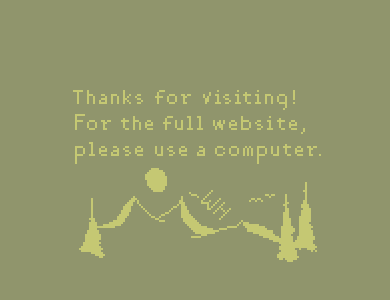
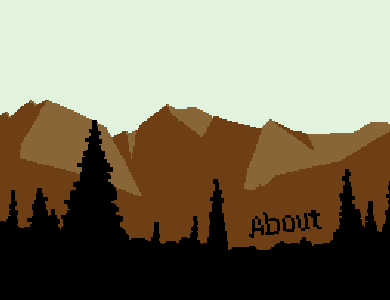
Before and after one commit to W-Holtz/W-Holtz.github.io, a plain HTML site: page index.html in a window 390 px wide. Shown: the part 246-546 px from the top of the page. Drawn offline with Linux system fonts and the light colour scheme.

Commit message:
Fixed mobile so that scaling works in full

```diff
--- a/canvas.js
+++ b/canvas.js
@@ -1,5 +1,7 @@
 // #region - Constants
 const MAX_FRAMES = 1000
+const MIN_VIEW_SIZE = 800
+const MIN_VIEW_HEIGTH = 600
 // MOBILE MESSAGE
 const MOBILE_MESSAGE = './mobileWarning.png';
 const WINDOW = './window.png';
@@ -26,19 +28,48 @@ const STAMPS_FRAMES = 2;
 const STAMPS_SKINS = 3;
 // #endregion - Constants
 
-
 // #region - Context/canvas setup
 // Get canvas obj
 let canvas = document.querySelector('canvas');
 let canvasStyle = window.getComputedStyle(canvas);
 const ctx = canvas.getContext('2d');
+let widthToHeightRatio=1
+
+
+/*
+
+--- RESIZING ---
+This one has proven the most troublesome. I could easily resize the images that I draw, but then
+the quality is compromised. The only resize function that doesn't blur the images, is the CSS
+scale function. However, I run into issues when resizing dynamically via script. For some reason
+if the scale is applied this way, then the canvas simply refuses to have its heigh and width adjusted.
+Once we are in JS land, it seems like the scale affects the height and width directly, whereas if we
+scal ahead of time in the css file, the height and width set by JS are equal to height and width of
+the viewport.
+
+
+*/
+
 function resizeCanvas() {
-    canvas.width = window.innerWidth;
-    canvas.height = window.innerHeight;
+    widthToHeightRatio=(window.innerWidth)/window.innerHeight
+
+    if (widthToHeightRatio< 1.333333333) {
+        document.querySelector('canvas').style.width = '101dvw';
+        document.querySelector('canvas').style.height = '100%';
+        canvas.width = MIN_VIEW_SIZE;
+        canvas.height=MIN_VIEW_SIZE/widthToHeightRatio;
+    } else {
+        document.querySelector('canvas').style.height = '101dvh';
+        document.querySelector('canvas').style.width = '100%';
+        canvas.height = MIN_VIEW_HEIGTH;
+        canvas.width=MIN_VIEW_HEIGTH*widthToHeightRatio;
+    }
 }
 
 window.addEventListener("resize", resizeCanvas);
 window.addEventListener("orientationchange", resizeCanvas);
+document.addEventListener("wheel", (event) => event.preventDefault(), { passive: false });
+document.addEventListener("touchmove", (event) => event.preventDefault(), { passive: false });
 
 // Update the canvas context to support pixel drawing
 ctx.webkitImageSmoothingEnabled = false;
@@ -58,14 +89,8 @@ const stagger = 3;
 let done = false;
 
 // Image and Canvas Context Setup
-const imgScale = mobile ? 0.5 : 1; // scaling for mobile
-let maxDrawHeight = (canvas.height * ((1+scale)/(2*scale)));
-let maxDrawWidth = (canvas.width * ((1+scale)/(2*scale)));
-let minDrawHeight = canvas.height - maxDrawHeight;
-let minDrawWidth = canvas.width - maxDrawWidth;
 let centerX = ((canvas.width/2));
 let centerY = ((canvas.height/2));
-let sidebarWidth;
 
 // Scrolling Setup
 let targetScrollPosition = 0;
@@ -224,22 +249,56 @@ class ScaledImage extends Sprite {
     }
 }
 
+
+class MountainBackdrop extends ScaledImage {
+
+    draw(ctx) {
+        super.draw(ctx, this.scale);
+        // Handle Sky
+        ctx.fillStyle = "#e1f2dd";
+        ctx.fillRect(0, 0, canvas.width, this.y); // left
+        ctx.globalAlpha = 1;
+    }
+
+    update() {
+        this.setCenter(centerX,centerY - ((currScrollPosition + backgroundHoverOffset) * 1000))
+        if (currScrollPosition >= .8) {
+            this.opacity = 5 - (5 * currScrollPosition);
+            if (currScrollPosition >= 1) {this.opacity = 0;}
+        } else {
+            this.opacity = 1;
+        }
+    }
+}
+
+
 class PineBorder extends ScaledImage {
 
     draw(ctx) {
         super.draw(ctx, this.scale);
-        let borderWidth = Math.floor((canvas.width-(this.width*scale))/2) + 1;
         ctx.fillStyle = "#000000";
         // Handle Borders
-        ctx.fillRect(0, 0, this.x, canvas.height);
-        ctx.fillRect(this.x+this.width-1, 0, this.x+this.width+borderWidth, canvas.height);
-        ctx.fillRect(0, this.y+this.height-1, canvas.width, canvas.height);
+        ctx.globalAlpha=this.opacity;
+        ctx.fillRect(0, 0, this.x, canvas.height); // left
+        ctx.fillRect(this.x+this.width-1, 0, canvas.width, canvas.height); // right
+        ctx.fillRect(0, this.y+this.height-1, canvas.width, canvas.height); // bottom
+
         // Handle fade to black
         if (currScrollPosition <= -.6) {
             ctx.globalAlpha = - (2.5 * (currScrollPosition + .6));
             ctx.fillRect(0, 0, canvas.width, canvas.height);
         }
         ctx.globalAlpha = 1;
+    }
+
+    update() {
+        this.setCenter(centerX,centerY + ((currScrollPosition + backgroundHoverOffset) * 800) + 500)
+        if (currScrollPosition >= .8) {
+            this.opacity = 5 - (5 * currScrollPosition)
+            if (currScrollPosition >= 1) {this.opacity =0;}
+        } else {
+            this.opacity = 1;
+        }
     }
 
 }
@@ -260,28 +319,25 @@ class Stamp extends Sprite {
     //   - listen for mouse move
     //   - listen for mouse down
     initializeEventListeners() {
-        let handleMouseUp = (event) => {
+        let handleClick = (event) => {
             if (this.curr_frame===1) {
                 switch(this.curr_skin) {
                     case 0:
                         window.location.href = "https://open.spotify.com/user/williamholtz?fo=1&a=";
-                        done=true;
                         break;
                     case 1:
                         window.location.href = "https://www.linkedin.com/in/william-holtz-ab8981123";
-                        done=true;
                         break;
                     case 2:
                         window.location.href = "https://github.com/W-Holtz";
-                        done=true;
                         break;
                     default:
                 }
             }
         };
 
-        this.eventListeners.unshift(["mousedown",(event) => {
-            if (this.curr_frame===1 && this.isEnabled) { addEventListener("mouseup", handleMouseUp, {once : true}) }
+        this.eventListeners.unshift(["click",(event) => {
+            handleClick()
         }]);
 
         addEventListener(this.eventListeners[0][0], this.eventListeners[0][1]);
@@ -346,7 +402,6 @@ class Postcard extends Sprite {
         };
         this.path=path;
         this.status = 0; // TODO : Add an enum - 0 is stable, 1 is flying out, 2 in flying in, -1 is fading into the ether
-        console.log(this.width)
     }
 
     unload() {
@@ -459,9 +514,9 @@ class CardStack extends Sprite{
 
         addEventListener("mousedown", (event) => {
             if (this.isMousingToNextCard()) {
-                addEventListener("mouseup", handleMouseUpForNext, {once : true})
+                handleMouseUpForNext()
             } else if (this.isMousingToPrevCard()) {
-                addEventListener("mouseup", handleMouseUpForPrev, {once : true})
+                handleMouseUpForPrev()
             }
         });
     }
@@ -629,6 +684,7 @@ class CardStack extends Sprite{
     }
 
     draw(ctx) {
+        ctx.fillStyle = "#6e3e15";
         // Draw main card stack
         for (var i=this.postcards.length-1; i>=0; i--) {
             this.postcards[i].draw(ctx);
@@ -641,7 +697,7 @@ class CardStack extends Sprite{
 }
 
 function webpageCoordToCanvasCoord(x, y) {
-   return [minDrawWidth+x/scale,minDrawHeight+y/scale];
+    return [x*canvas.width/canvas.clientWidth,y*canvas.height/canvas.clientHeight];
 }
 
 // #endregion - Sprite Classes/Function Declaration
@@ -674,28 +730,9 @@ function createImageFromPath(path) {
 
 // #region - Object Instantiation
 // MOUNTAINS
-const mountains = new ScaledImage(MOUNTAINS_PATH,imgScale);
-mountains.update = function () {
-    this.setCenter(centerX,centerY - ((currScrollPosition + backgroundHoverOffset) * 1000))
-    if (currScrollPosition >= .8) {
-        this.opacity = 5 - (5 * currScrollPosition);
-        if (currScrollPosition >= 1) {this.opacity = 0;}
-    } else {
-        this.opacity = 1;
-    }
-}
-
+const mountains = new MountainBackdrop(MOUNTAINS_PATH);
 // PINES
-const pines = new PineBorder(PINES_PATH,imgScale);
-pines.update = function () {
-    this.setCenter(centerX,centerY + ((currScrollPosition + backgroundHoverOffset) * 800) + 500)
-    if (currScrollPosition >= .8) {
-        this.opacity = 5 - (5 * currScrollPosition)
-        if (currScrollPosition >= 1) {this.opacity =0;}
-    } else {
-        this.opacity = 1;
-    }
-}
+const pines = new PineBorder(PINES_PATH);
 
 // LABELS
 const about = new Sprite(null,LABELS_PATH,2,2,0);
@@ -730,25 +767,17 @@ play.update = function () {
 // POST CARDS
 const postcards = new CardStack(POSTCARD_PATH_PREFIX);
 // Transition Setup
-addEventListener("mousedown",(event) => {
-    if (currScrollPosition < 0.01 && currScrollPosition > -0.01) { // Home case
-        if (about.curr_frame===1) { addEventListener("mouseup", (event) => {
+addEventListener("click",(event) => {
     if (about.curr_frame===1 && !isTransitioning && targetScrollPosition < 0.01 && targetScrollPosition > -0.01) {
         transitioningTo=1;
         isTransitioning=true;
-            }
-        }, {once : true}) }
-    } else if (currScrollPosition > 0.99 && currScrollPosition < 1.01) { // Postcard case
-        if ((postcards.x > canvasMouseX) || (postcards.y > canvasMouseY) || (postcards.y + postcards.height < canvasMouseY) ||
-            (postcards.x + postcards.width < canvasMouseX)) { addEventListener("mouseup", (event) => {
-            if ((postcards.x < canvasMouseX) || (postcards.y > canvasMouseY) || (postcards.y + postcards.height > canvasMouseY) ||
-                (postcards.x + postcards.width > canvasMouseX) && !isTransitioning && currScrollPosition > 0.99 && currScrollPosition < 1.01) {
+    } else if (((postcards.x > canvasMouseX) || (postcards.y > canvasMouseY) || (postcards.y + postcards.height < canvasMouseY) ||
+    (postcards.x + postcards.width < canvasMouseX)) && !isTransitioning && currScrollPosition > 0.99 && currScrollPosition < 1.01) {
     transitioningTo=0;
     isTransitioning=true;
     }
-        }, {once : true}) }
-    }
 });
+
 
 // MOBILE ONLY
 const mobileMessage = new ScaledImage(MOBILE_MESSAGE,1,0);
@@ -760,7 +789,6 @@ windowPane.update = function () { this.setCenter(centerX,centerY)};
 const background = [mountains,about];
 const midground = [postcards];
 const foreground = [pines];
-let foo = 1
 const layers = [];
 if (mobile) {
     layers.push([windowPane,mobileMessage]);
@@ -798,31 +826,14 @@ function webLoop() {
     // Time logging
     tick++;
     if ((tick % stagger) == 0) {
-        frame++
+        frame++;
         if (frame > MAX_FRAMES) { frame = 0 }
     };
 
-    if (frame === 40 && windowPane.opacity === 1) {
-        windowPane.update = function () {
-            if (this.opacity === 0) {
-                if (mobileMessage.opactiy !== 1) {
-                    mobileMessage.opacity += .04
-                }
-            }
-            this.opacity -= 0.01;
-            if (this.opacity < 0) {
-                this.opacity = 0;
-            }
-        }
-    }
-
     // Context updating
+    resizeCanvas();
     centerX = ((canvas.width/2));
     centerY = ((canvas.height/2));
-    maxDrawHeight = (canvas.height * ((1+scale)/(2*scale)));
-    maxDrawWidth = (canvas.width * ((1+scale)/(2*scale)));
-    minDrawHeight = canvas.height - maxDrawHeight;
-    minDrawWidth = canvas.width - maxDrawWidth;
 
     // Scroll
     updateScroll();
@@ -830,13 +841,7 @@ function webLoop() {
     // Drawing
     // 1.) clear
     ctx.clearRect(0, 0, canvas.width, canvas.height);
-    if (mobile) {
-        ctx.fillStyle = "#90956c";
-    } else if (currScrollPosition < .2) {
-        ctx.fillStyle = "#e1f2dd";
-    } else {
     ctx.fillStyle = "#6e3e15";
-    }
     ctx.fillRect(0, 0, canvas.width, canvas.height);
 
     // 2.) update all sprites from all layers
--- a/index.html
+++ b/index.html
@@ -3,7 +3,7 @@
 <html>
 	<head>
 		<meta charset="UTF-8">
-		<meta name="viewport" content="width=device-width, initial-scale=1.0, maximum-scale=1.0, user-scalable=no, viewport-fit=cover">
+		<meta name="viewport" content="width=device-width, initial-scale=1.0, maximum-scale=1.0, user-scalable=no, viewport-fit=cover, target-densityDpi=device-dpi">
 		<title>
 			William Holtz's Website
 		</title>
--- a/style.css
+++ b/style.css
@@ -2,19 +2,12 @@
 
 html, body {
     margin: 0;
-    overflow: hidden; /* Prevent scrollbars */
-    scale: 1;
-    background-color:black;
-    min-height: -webkit-fill-available;
-    --safe-area-inset-top: env(safe-area-inset-top);
-    --safe-area-inset-left: env(safe-area-inset-left);
-    --safe-area-inset-right: env(safe-area-inset-right);
-    --safe-area-inset-bottom: env(safe-area-inset-bottom);
-
+    padding: 0;
+    background-color: black;
+    overflow: hidden;
 }
 
 canvas {
-  scale: 1.25;
   image-rendering: optimizeSpeed;             /* Older versions of FF */
   image-rendering: -moz-crisp-edges;          /* FF 6.0+ */
   image-rendering: -webkit-optimize-contrast; /* Webkit (non standard naming) */
@@ -24,26 +17,3 @@ canvas {
   image-rendering: pixelated;
   -ms-interpolation-mode: nearest-neighbor;
 }
-
-
-.fixed-center {
-  position: absolute;
-  top: 50%;
-  left: 50%;
-  transform: translate(-50%, -50%);
-}
-
-@media (max-width: 459px), (max-height: 459px) {
-  html, body {
-    background-color: #90956c;
-  }
-  canvas {
-    scale: 1;
-  }
-}
-
-@media (min-width: 1940px) {
-  canvas {
-    scale: 1.75;
-  }
-}
```
Lines whose indentation alone changed are shown as unchanged.
